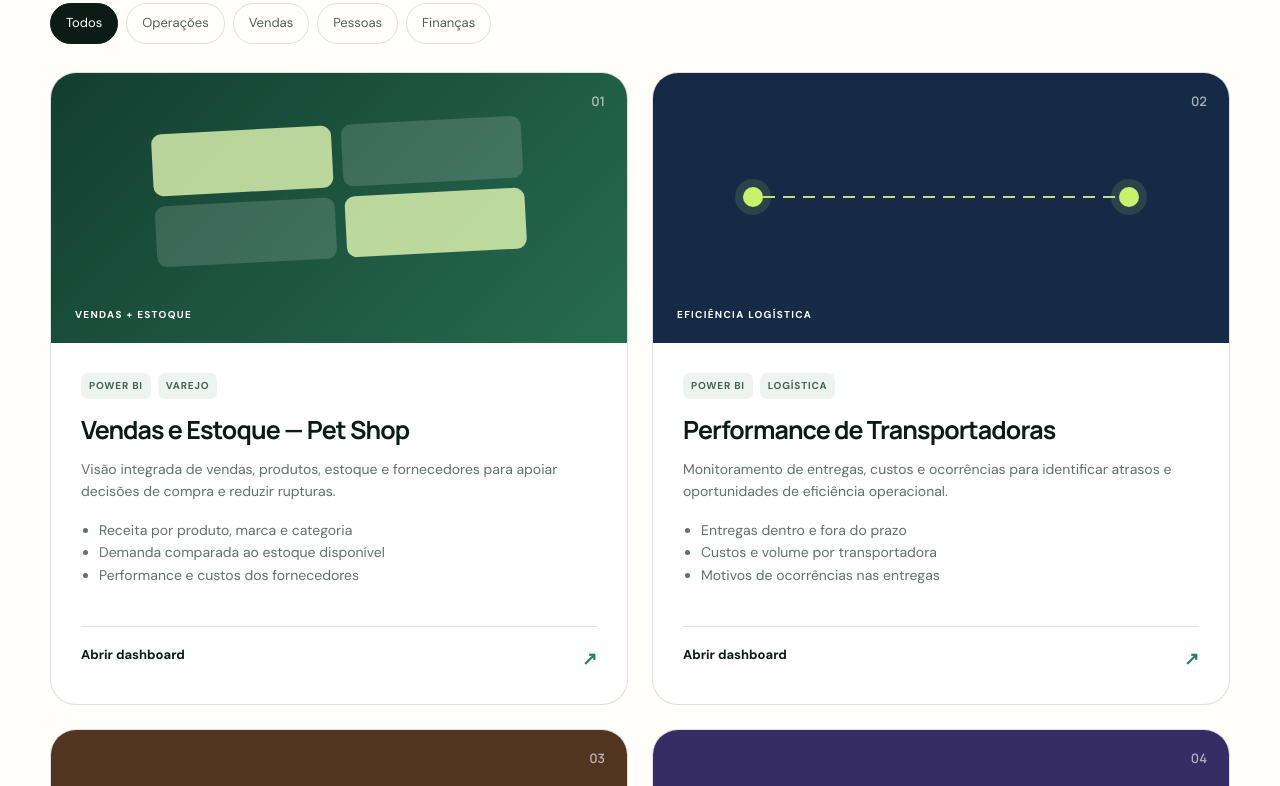
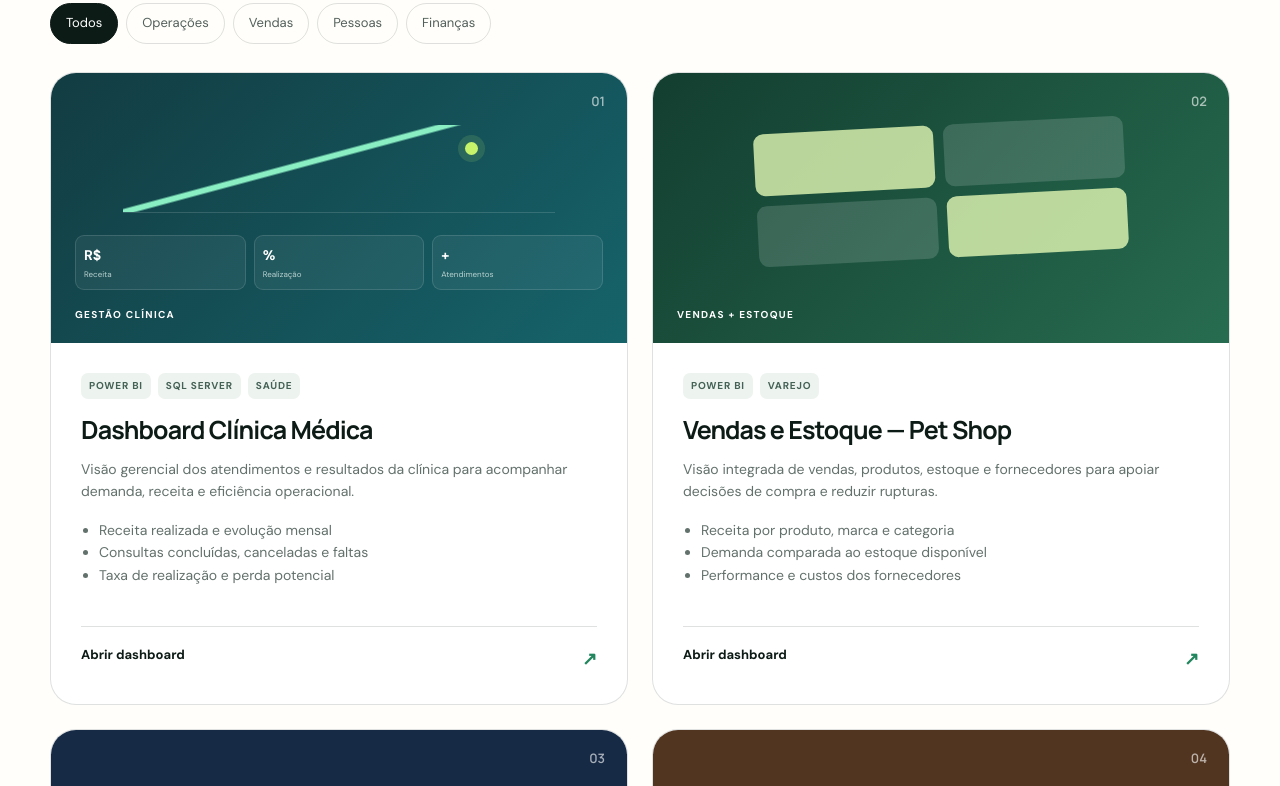
Before and after one commit to victorpires77/portfolio-dados, a plain HTML site: page docs/index.html in a window 1280 px wide. Shown: the part 1279-2065 px from the top of the page. Drawn offline with Linux system fonts and the light colour scheme.

Commit message:
Adicionar dashboard da clinica medica

```diff
--- a/docs/index.html
+++ b/docs/index.html
@@ -59,8 +59,8 @@
           </div>
           <div class="metric-main">
             <small>Áreas de negócio</small>
-            <strong>06</strong>
-            <span>Operações, vendas, logística, pessoas, compras e finanças</span>
+            <strong>07</strong>
+            <span>Saúde, operações, vendas, logística, pessoas, compras e finanças</span>
           </div>
           <div class="mini-chart" aria-hidden="true">
             <i style="height: 31%"></i><i style="height: 47%"></i>
@@ -69,7 +69,7 @@
             <i style="height: 74%"></i><i style="height: 96%"></i>
           </div>
           <div class="visual-footer">
-            <div><b>8+</b><span>Dashboards</span></div>
+            <div><b>9+</b><span>Dashboards</span></div>
             <div><b>100%</b><span>Foco no negócio</span></div>
             <div><b>End-to-end</b><span>Do dado ao insight</span></div>
           </div>
@@ -105,9 +105,41 @@
         </div>
 
         <div class="project-grid">
+          <article class="project-card featured" data-category="operacoes">
+            <div class="project-art clinic">
+              <span class="project-number">01</span>
+              <div class="clinic-pulse"><i></i></div>
+              <div class="clinic-metrics">
+                <span><b>R$</b> Receita</span>
+                <span><b>%</b> Realização</span>
+                <span><b>+</b> Atendimentos</span>
+              </div>
+              <div class="art-label">Gestão clínica</div>
+            </div>
+            <div class="project-content">
+              <div class="project-meta"><span>Power BI</span><span>SQL Server</span><span>Saúde</span></div>
+              <h3>Dashboard Clínica Médica</h3>
+              <p>
+                Visão gerencial dos atendimentos e resultados da clínica para
+                acompanhar demanda, receita e eficiência operacional.
+              </p>
+              <ul>
+                <li>Receita realizada e evolução mensal</li>
+                <li>Consultas concluídas, canceladas e faltas</li>
+                <li>Taxa de realização e perda potencial</li>
+              </ul>
+              <a
+                class="project-link"
+                href="https://app.powerbi.com/view?r=eyJrIjoiOTc1NmZhN2UtMzY0YS00YzFiLTk5ZGUtZjdkYTY1NTI3MzhmIiwidCI6IjI0OTQ3ZDIyLTUyYTMtNGFjNS1iZTM3LTQ2ZTVjMzUzMDFiMSJ9&pageName=f2a625908e7d246c0093"
+                target="_blank"
+                rel="noreferrer"
+              >Abrir dashboard <span>↗</span></a>
+            </div>
+          </article>
+
           <article class="project-card featured" data-category="vendas operacoes">
             <div class="project-art pet">
-              <span class="project-number">01</span>
+              <span class="project-number">02</span>
               <div class="art-dashboard">
                 <span></span><span></span><span></span><span></span>
               </div>
@@ -136,7 +168,7 @@
 
           <article class="project-card" data-category="operacoes">
             <div class="project-art logistics">
-              <span class="project-number">02</span>
+              <span class="project-number">03</span>
               <div class="route"><b></b><i></i><b></b></div>
               <div class="art-label">Eficiência logística</div>
             </div>
@@ -163,7 +195,7 @@
 
           <article class="project-card" data-category="operacoes">
             <div class="project-art suppliers">
-              <span class="project-number">03</span>
+              <span class="project-number">04</span>
               <div class="supplier-bars"><i></i><i></i><i></i><i></i></div>
               <div class="art-label">Compras estratégicas</div>
             </div>
@@ -190,7 +222,7 @@
 
           <article class="project-card" data-category="pessoas">
             <div class="project-art people">
-              <span class="project-number">04</span>
+              <span class="project-number">05</span>
               <div class="people-dots">
                 <i></i><i></i><i></i><i></i><i></i><i></i><i></i><i></i>
               </div>
@@ -216,7 +248,7 @@
 
           <article class="project-card" data-category="financas">
             <div class="project-art receivables">
-              <span class="project-number">05</span>
+              <span class="project-number">06</span>
               <div class="aging"><i></i><i></i><i></i><i></i><i></i></div>
               <div class="art-label">Risco e recebíveis</div>
             </div>
@@ -243,7 +275,7 @@
 
           <article class="project-card" data-category="financas">
             <div class="project-art cashflow">
-              <span class="project-number">06</span>
+              <span class="project-number">07</span>
               <div class="cash-line"><i></i></div>
               <div class="art-label">Fluxo de Caixa</div>
             </div>
--- a/docs/styles.css
+++ b/docs/styles.css
@@ -116,6 +116,25 @@ h1 em { color: #328661; font-style: normal; }
 .project-number { position:absolute; right:22px; top:18px; font-family:"Manrope"; font-size:13px; opacity:.62; }
 .art-label { position:absolute; left:24px; bottom:20px; text-transform:uppercase; letter-spacing:.13em; font-size:10px; font-weight:700; }
 .pet { background:linear-gradient(135deg,#133e30,#276c50); }
+.clinic { background:linear-gradient(135deg,#123c42,#16636a); }
+.clinic-pulse {
+  width:82%; height:88px; margin:28px auto 0; position:relative;
+  border-bottom:1px solid rgba(255,255,255,.14);
+}
+.clinic-pulse::before {
+  content:""; position:absolute; inset:0;
+  background:linear-gradient(165deg,transparent 41%,#8af0c3 42% 44%,transparent 45%);
+}
+.clinic-pulse i {
+  position:absolute; width:13px; height:13px; right:18%; top:20%;
+  border-radius:50%; background:var(--lime); box-shadow:0 0 0 7px rgba(199,243,107,.13);
+}
+.clinic-metrics { display:grid; grid-template-columns:repeat(3,1fr); gap:8px; margin-top:22px; }
+.clinic-metrics span {
+  display:flex; flex-direction:column; gap:2px; border:1px solid rgba(255,255,255,.13);
+  background:rgba(255,255,255,.06); border-radius:9px; padding:8px; font-size:8px; color:#b9d1cf;
+}
+.clinic-metrics b { color:white; font-size:14px; }
 .art-dashboard { display:grid; grid-template-columns:1fr 1fr; gap:10px; width:70%; height:60%; margin:28px auto; transform:rotate(-3deg); }
 .art-dashboard span { border-radius:10px; background:rgba(223,245,177,.82); }
 .art-dashboard span:nth-child(2), .art-dashboard span:nth-child(3) { background:rgba(255,255,255,.15); }
```
Also changed, not shown: 1 other file.
